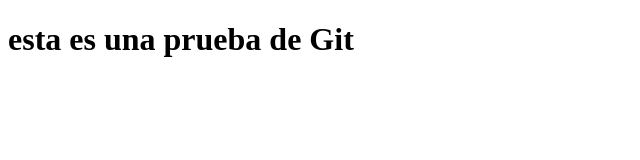
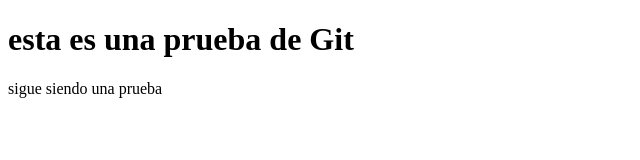
Before and after one commit to nico-perez-galli/git_prueba, a plain HTML site: page index.html in a window 1280 px wide. Shown: the whole page, without its empty margins (0-640 px from the left). Drawn offline with Linux system fonts and the light colour scheme.

Commit message:
agrego un parrafo

```diff
--- a/index.html
+++ b/index.html
@@ -9,5 +9,11 @@
 <body>
 
     <h1> esta es una prueba de Git </h1>
+
+    <p>
+        sigue siendo una prueba
+    </p>
+
+
 </body>
 </html>
```
